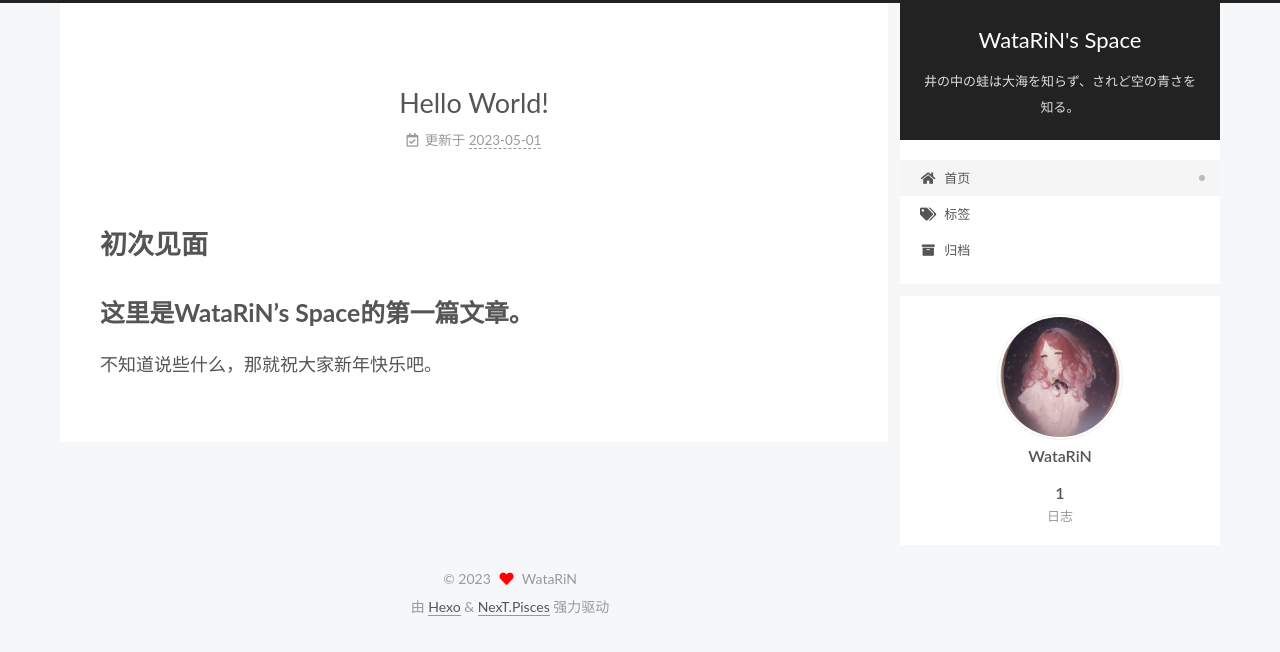
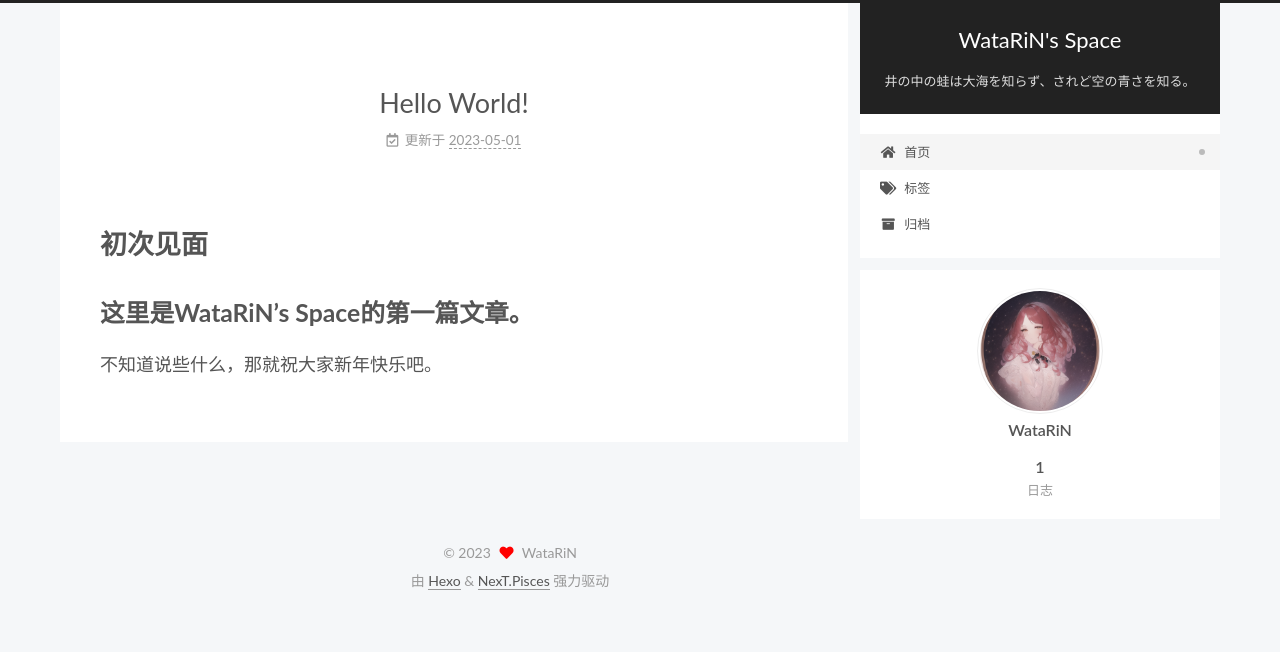
Before and after one commit to WataRiN77/WataRiN77.github.io, a plain HTML site: page index.html in a window 1280 px wide. Drawn offline with Linux system fonts and the light colour scheme.

Commit message:
Site updated: 2023-05-01 02:37:09

```diff
--- a/css/main.css
+++ b/css/main.css
@@ -1194,7 +1194,7 @@ pre .javascript .function {
 }
 .links-of-author a::before,
 .links-of-author span.exturl::before {
-  background: #65a150;
+  background: #7d958b;
   border-radius: 50%;
   content: ' ';
   display: inline-block;
@@ -2195,11 +2195,11 @@ ul.breadcrumb li + li:last-child {
   padding: 0;
   position: absolute;
   top: 0;
-  width: 320px;
+  width: 360px;
 }
 @media (min-width: 1200px) {
   .header-inner {
-    width: 320px;
+    width: 360px;
   }
 }
 @media (max-width: 991px) {
@@ -2225,7 +2225,7 @@ ul.breadcrumb li + li:last-child {
   box-shadow: initial;
   box-sizing: border-box;
   padding: 40px;
-  width: calc(100% - 332px);
+  width: calc(100% - 372px);
 }
 @media (max-width: 991px) {
   .content-wrap {
@@ -2364,7 +2364,7 @@ ul.breadcrumb li + li:last-child {
   box-shadow: none;
   margin-top: 100%;
   position: static;
-  width: 320px;
+  width: 360px;
 }
 @media (max-width: 991px) {
   .sidebar {
@@ -2380,7 +2380,7 @@ ul.breadcrumb li + li:last-child {
   box-shadow: initial;
   box-sizing: border-box;
   color: var(--text-color);
-  width: 320px;
+  width: 360px;
   opacity: 0;
 }
 .sidebar-inner.affix {
--- a/index.html
+++ b/index.html
@@ -17,7 +17,7 @@
 
 <script id="hexo-configurations">
     var NexT = window.NexT || {};
-    var CONFIG = {"hostname":"example.com","root":"/","scheme":"Pisces","version":"7.8.0","exturl":false,"sidebar":{"position":"right","width":320,"display":"post","padding":18,"offset":12,"onmobile":false},"copycode":{"enable":false,"show_result":false,"style":null},"back2top":{"enable":true,"sidebar":false,"scrollpercent":false},"bookmark":{"enable":false,"color":"#222","save":"auto"},"fancybox":false,"mediumzoom":false,"lazyload":false,"pangu":false,"comments":{"style":"tabs","active":null,"storage":true,"lazyload":false,"nav":null},"algolia":{"hits":{"per_page":10},"labels":{"input_placeholder":"Search for Posts","hits_empty":"We didn't find any results for the search: ${query}","hits_stats":"${hits} results found in ${time} ms"}},"localsearch":{"enable":false,"trigger":"auto","top_n_per_article":1,"unescape":false,"preload":false},"motion":{"enable":true,"async":false,"transition":{"post_block":"fadeIn","post_header":"slideDownIn","post_body":"slideDownIn","coll_header":"slideLeftIn","sidebar":"slideUpIn"}}};
+    var CONFIG = {"hostname":"example.com","root":"/","scheme":"Pisces","version":"7.8.0","exturl":false,"sidebar":{"position":"right","width":360,"display":"post","padding":18,"offset":12,"onmobile":false},"copycode":{"enable":false,"show_result":false,"style":null},"back2top":{"enable":true,"sidebar":false,"scrollpercent":false},"bookmark":{"enable":false,"color":"#222","save":"auto"},"fancybox":false,"mediumzoom":false,"lazyload":false,"pangu":false,"comments":{"style":"tabs","active":null,"storage":true,"lazyload":false,"nav":null},"algolia":{"hits":{"per_page":10},"labels":{"input_placeholder":"Search for Posts","hits_empty":"We didn't find any results for the search: ${query}","hits_stats":"${hits} results found in ${time} ms"}},"localsearch":{"enable":false,"trigger":"auto","top_n_per_article":1,"unescape":false,"preload":false},"motion":{"enable":true,"async":false,"transition":{"post_block":"fadeIn","post_header":"slideDownIn","post_body":"slideDownIn","coll_header":"slideLeftIn","sidebar":"slideUpIn"}}};
   </script>
 
   <meta property="og:type" content="website">
@@ -174,7 +174,7 @@
                   <i class="far fa-calendar-check"></i>
                 </span>
                 <span class="post-meta-item-text">更新于</span>
-                <time title="修改时间：2023-05-01 02:32:21" itemprop="dateModified" datetime="2023-05-01T02:32:21+08:00">2023-05-01</time>
+                <time title="修改时间：2023-05-01 02:33:51" itemprop="dateModified" datetime="2023-05-01T02:33:51+08:00">2023-05-01</time>
               </span>
 
 
```
Also changed, not shown: 2023/04/26/20230426/index.html (+3 -3 lines), archives/2023/04/index.html (+1 -1 lines), archives/2023/index.html (+1 -1 lines), archives/index.html (+1 -1 lines).
